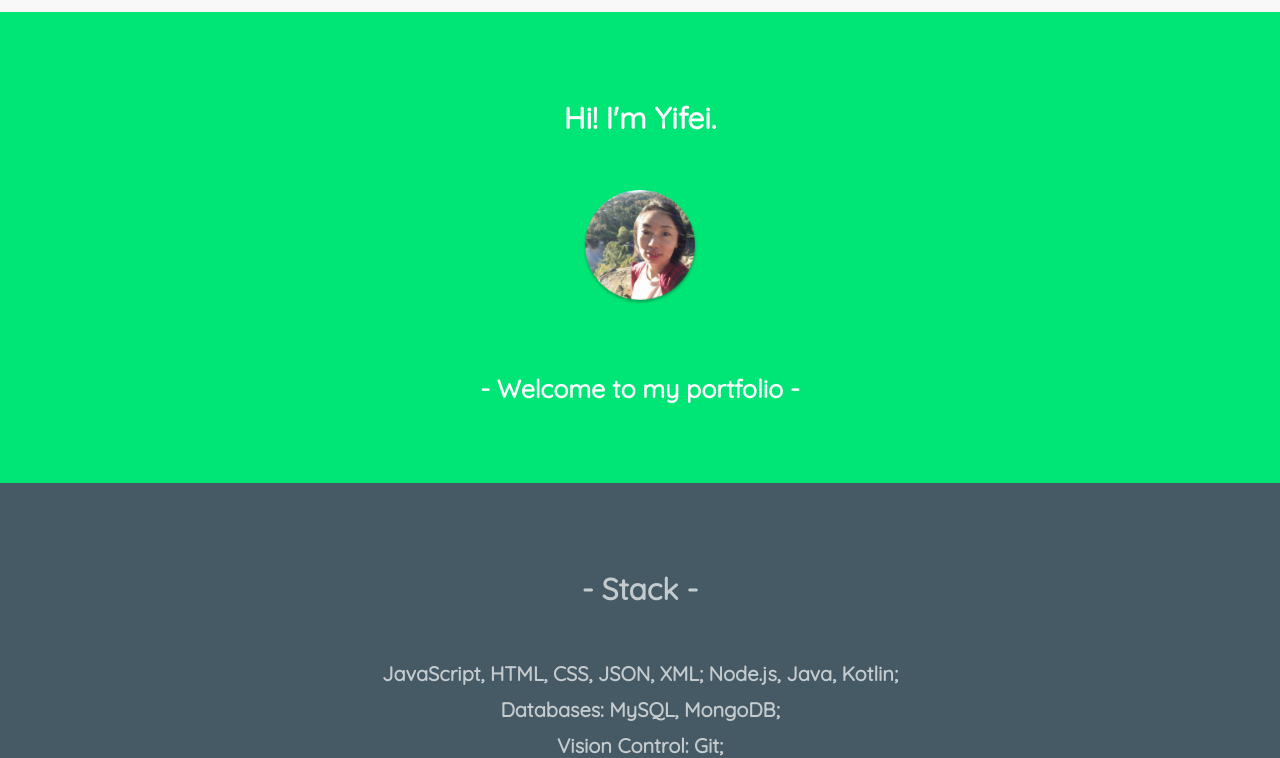
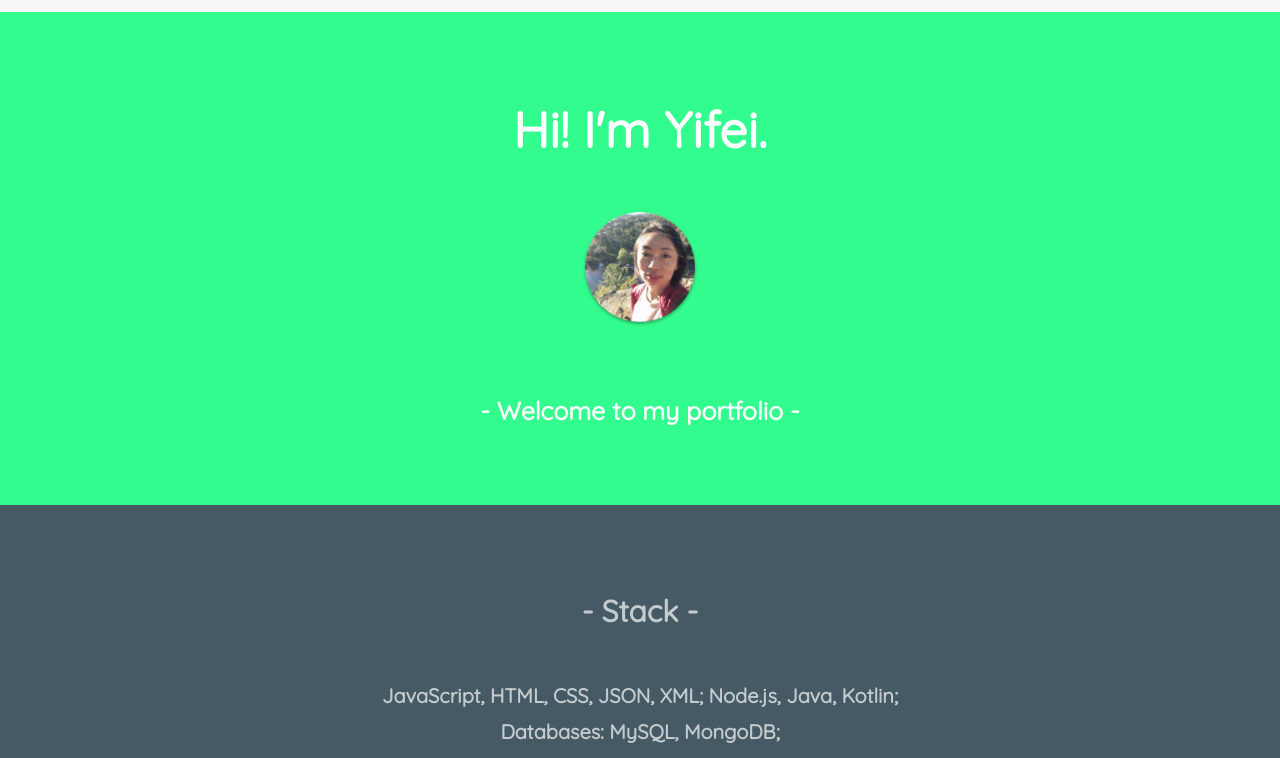
Before and after one commit to yifeidesu/yifeidesu.github.io, a plain HTML site: page index.html in a window 1280 px wide. Shown: the part 68-826 px from the top of the page. Drawn offline with nearby package versions, Linux system fonts and the light colour scheme.

Commit message:
some style change

```diff
--- a/index.html
+++ b/index.html
@@ -52,7 +52,7 @@
 
   <!-- Greeting Container -->
   <div id='greeting-div' class="container-fluid bg-1 text-center">
-    <h3 class="margin heading">Hi! I'm Yifei.</h3>
+    <h3 id='greeting-p' class="margin heading">Hi! I'm Yifei.</h3>
     <img id='profile-img' src="./src/assets/me_profile.png"
     class="img-responsive img-circle margin" style="display:inline" alt="profile image"
       width="120" height="120">
--- a/src/css/index.css
+++ b/src/css/index.css
@@ -5,7 +5,7 @@ body {
 }
 
 .bg-1 {
-    background-color: #00E676; /* Green */
+    background-color: #32FC8D; /* Green */
     color: #ffffff;
 
 }
@@ -64,6 +64,10 @@ h3 {
   font-weight: 900;
 }
 
+#greeting-p {
+    font-size: 5rem;
+}
+
 /* h3 after img */
 img + h3 {
     font-size: 2.5rem;
```
